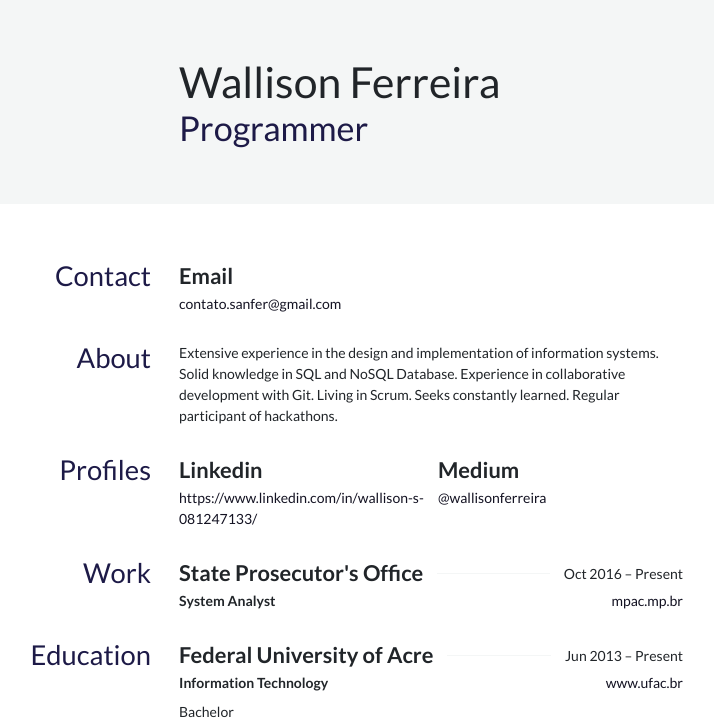
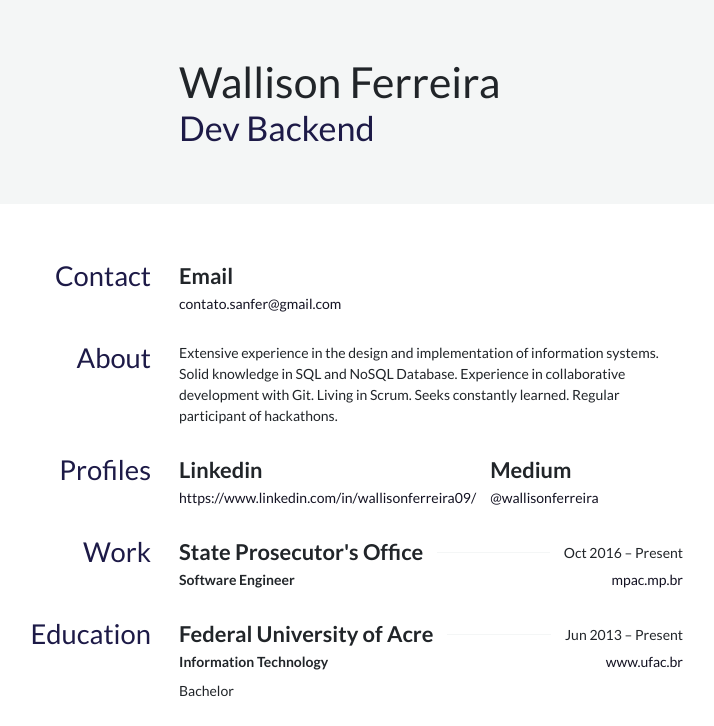
Before and after one commit to wallisonferreira/wallisonferreira.github.io, a website: page index.html in a window 1280 px wide. Shown: the top 726 px of the page, without its empty margins (307-1021 px from the left). Drawn offline with Linux system fonts and the light colour scheme.

Commit message:
Update index.html

```diff
--- a/index.html
+++ b/index.html
@@ -223,7 +223,7 @@ blockquote > * + * {
   <body>
       <header class="masthead">
           <h1>Wallison Ferreira</h1>
-          <h2>Programmer</h2>
+          <h2>Dev Backend</h2>
       </header>
       <section id="contact">
         <h3>Contact</h3>
@@ -245,7 +245,7 @@ blockquote > * + * {
           <div class="grid-list">
               <div>
                   <h4>Linkedin</h4>
-                    <a href="https://www.linkedin.com/in/wallison-s-081247133/">https://www.linkedin.com/in/wallison-s-081247133/</a>
+                    <a href="https://www.linkedin.com/in/wallison-s-081247133/">https://www.linkedin.com/in/wallisonferreira09/</a>
               </div>
               <div>
                   <h4>Medium</h4>
@@ -267,7 +267,7 @@ blockquote > * + * {
                   </span>
                 </div>
                 <div class="spaced-list">
-                    <strong>System Analyst</strong>
+                    <strong>Software Engineer</strong>
                     <a href="https://mpac.mp.br">mpac.mp.br</a>
                 </div>
               </header>
```
